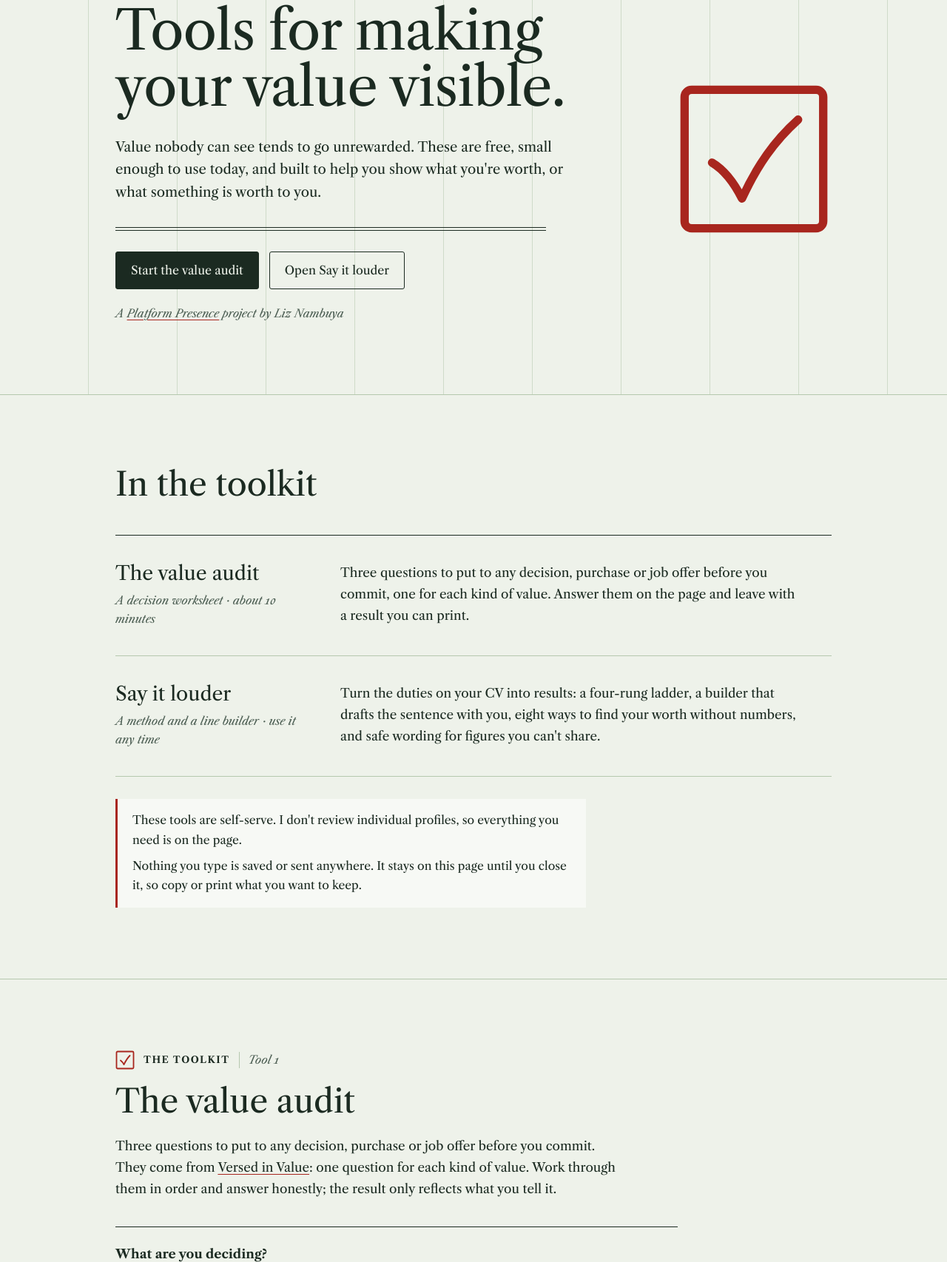
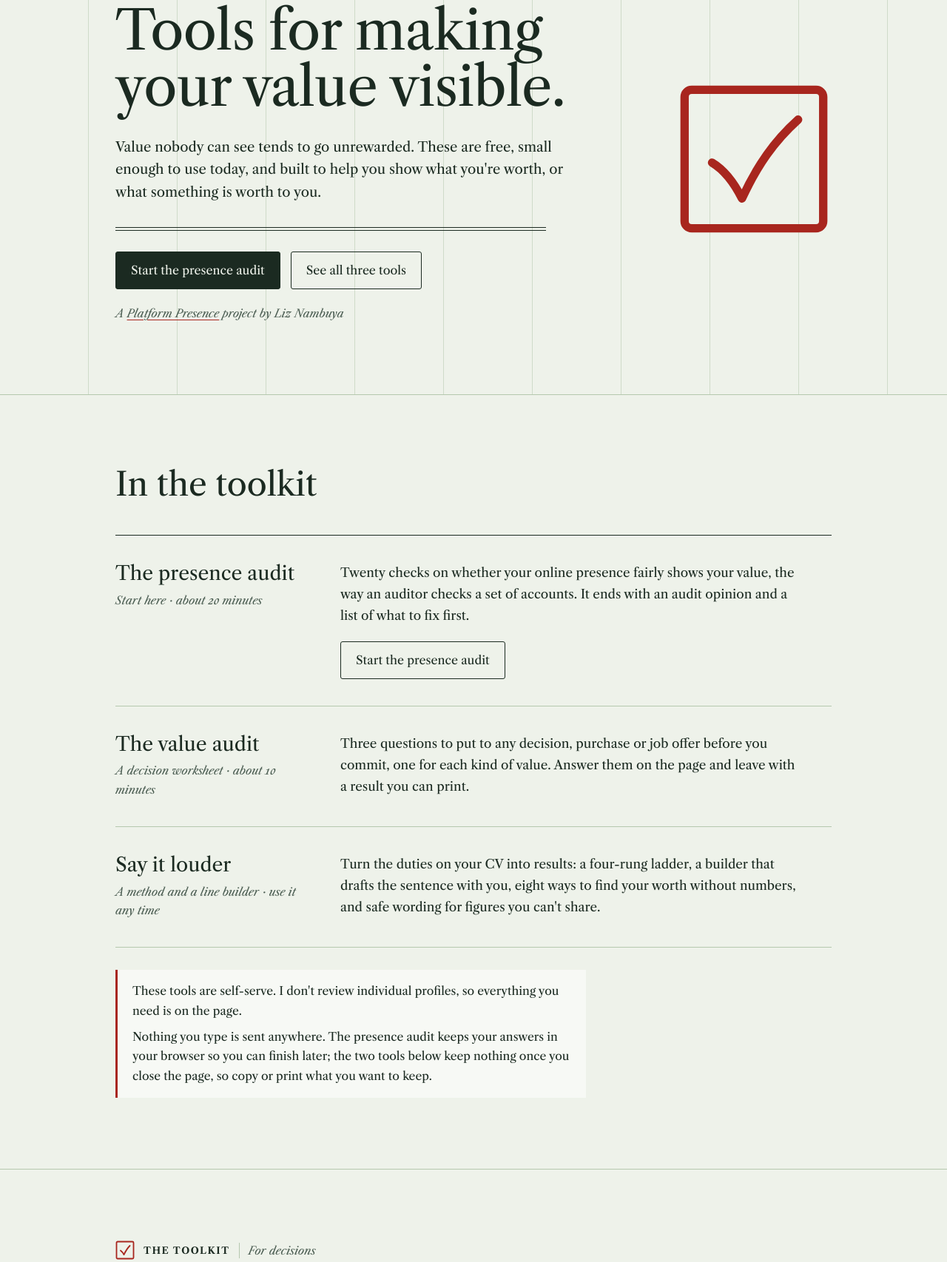
Before and after one commit to nambuyalizzie-ctrl/platformpresence, a plain HTML site: page toolkit.html in a window 1280 px wide. Shown: the part 195-1901 px from the top of the page at 74% size. Drawn offline with nearby package versions, Linux system fonts and the light colour scheme; a web font is replaced by a local one.

Commit message:
Toolkit: add the presence audit as the first tool
Co-Authored-By: Claude Opus 5.5 <noreply@anthropic.com>
Claude-Session: https://claude.ai/code/session_01GVQq6eaKD776CTEo9GGTxS

```diff
--- a/toolkit.html
+++ b/toolkit.html
@@ -4,7 +4,7 @@
 <meta charset="UTF-8">
 <meta name="viewport" content="width=device-width, initial-scale=1.0">
 <title>The toolkit | Platform Presence</title>
-<meta name="description" content="Free, self-serve tools for making your value visible: the value audit, a decision worksheet, and Say it louder, a method and line builder for CV lines. A Platform Presence project.">
+<meta name="description" content="Free, self-serve tools for making your value visible: the presence audit, the value audit and Say it louder. A Platform Presence project.">
 <meta property="og:title" content="The toolkit | Platform Presence">
 <meta property="og:description" content="Free, self-serve tools for making your value visible.">
 <meta property="og:url" content="https://platformpresence.com/toolkit.html">
@@ -39,8 +39,8 @@
         <p class="lede">Value nobody can see tends to go unrewarded. These are free, small enough to use today, and built to help you show what you're worth, or what something is worth to you.</p>
         <div class="total-rule" aria-hidden="true"></div>
         <div class="actions">
-          <a class="btn btn-primary" href="#value-audit">Start the value audit</a>
-          <a class="btn" href="#say-it-louder">Open Say it louder</a>
+          <a class="btn btn-primary" href="presence-audit.html">Start the presence audit</a>
+          <a class="btn" href="#tools">See all three tools</a>
         </div>
         <p class="byline">A <a href="index.html">Platform Presence</a> project by Liz Nambuya</p>
       </div>
@@ -55,6 +55,17 @@
       <h2>In the toolkit</h2>
 
       <div class="tools">
+        <article class="tool">
+          <div>
+            <h3><a href="presence-audit.html">The presence audit</a></h3>
+            <p class="status">Start here &middot; about 20 minutes</p>
+          </div>
+          <div class="body">
+            <p>Twenty checks on whether your online presence fairly shows your value, the way an auditor checks a set of accounts. It ends with an audit opinion and a list of what to fix first.</p>
+            <a class="btn" href="presence-audit.html">Start the presence audit</a>
+          </div>
+        </article>
+
         <article class="tool">
           <div>
             <h3><a href="#value-audit">The value audit</a></h3>
@@ -83,14 +94,14 @@
 
       <div class="note">
         <p>These tools are self-serve. I don't review individual profiles, so everything you need is on the page.</p>
-        <p>Nothing you type is saved or sent anywhere. It stays on this page until you close it, so copy or print what you want to keep.</p>
+        <p>Nothing you type is sent anywhere. The presence audit keeps your answers in your browser so you can finish later; the two tools below keep nothing once you close the page, so copy or print what you want to keep.</p>
       </div>
     </div>
   </section>
 
   <section id="value-audit">
     <div class="wrap">
-      <p class="kicker"><svg class="mark" viewBox="0 0 52 52" aria-hidden="true"><rect x="3" y="3" width="46" height="46" rx="3"/><path d="M14 27 C18 30 21 34 23 38 C28 28 33 20 39 14"/></svg><span class="kicker-name">The toolkit</span><span>Tool 1</span></p>
+      <p class="kicker"><svg class="mark" viewBox="0 0 52 52" aria-hidden="true"><rect x="3" y="3" width="46" height="46" rx="3"/><path d="M14 27 C18 30 21 34 23 38 C28 28 33 20 39 14"/></svg><span class="kicker-name">The toolkit</span><span>For decisions</span></p>
       <h2>The value audit</h2>
       <div class="prose">
         <p>Three questions to put to any decision, purchase or job offer before you commit. They come from <a href="index.html#versed-in-value">Versed in Value</a>: one question for each kind of value. Work through them in order and answer honestly; the result only reflects what you tell it.</p>
@@ -202,7 +213,7 @@
 
   <section id="say-it-louder">
     <div class="wrap">
-      <p class="kicker"><svg class="mark" viewBox="0 0 52 52" aria-hidden="true"><rect x="3" y="3" width="46" height="46" rx="3"/><path d="M14 27 C18 30 21 34 23 38 C28 28 33 20 39 14"/></svg><span class="kicker-name">The toolkit</span><span>Tool 2</span></p>
+      <p class="kicker"><svg class="mark" viewBox="0 0 52 52" aria-hidden="true"><rect x="3" y="3" width="46" height="46" rx="3"/><path d="M14 27 C18 30 21 34 23 38 C28 28 33 20 39 14"/></svg><span class="kicker-name">The toolkit</span><span>For your CV and profile</span></p>
       <h2>Say it louder</h2>
       <div class="prose">
         <p>Most CVs describe what you were responsible for. Readers decide on what changed because of you. This tool helps you say that, without saying more than is true.</p>
```
